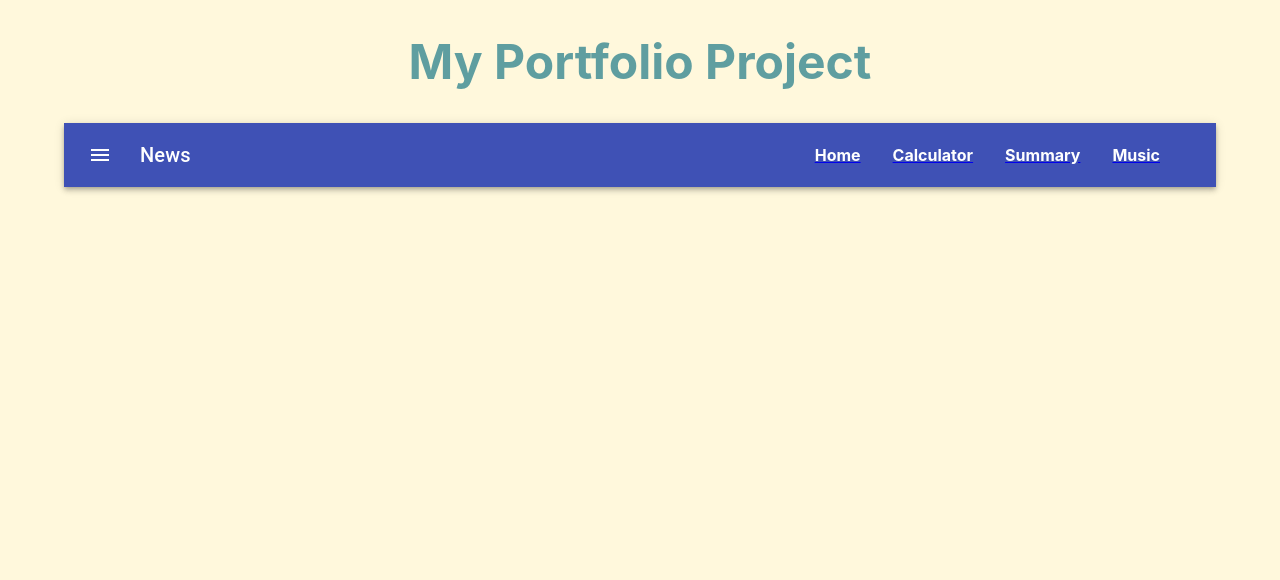
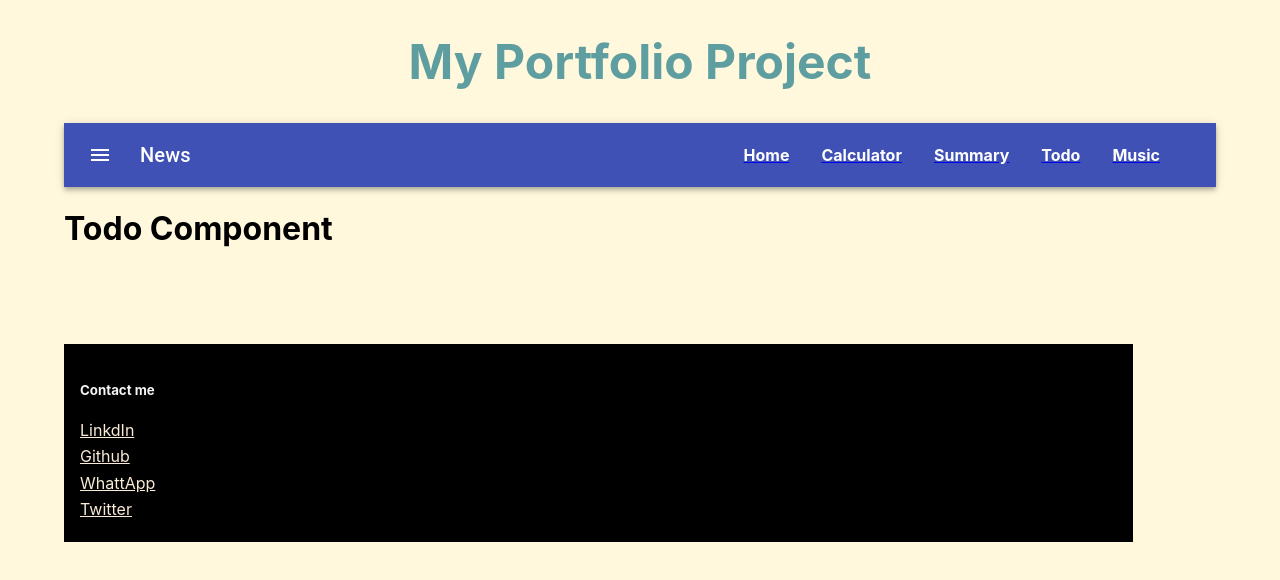
Before and after one commit to sheriffdeen-yusuf/triple-react-apps, a React (Create React App) app: page /todo in a window 1280 px wide. Shown: the top 580 px of the page. Built offline with nearby package versions, Linux system fonts and the light colour scheme; the HTML template or start-up script is replaced by a standard one.

Commit message:
added todo nav to be implemented

```diff
--- a/src/App.css
+++ b/src/App.css
@@ -91,6 +91,6 @@ footer {
   padding: 1rem;
   background-color: black;
   color: whitesmoke;
-  position: fixed;
   bottom: 0;
+  margin-top: 6rem;
 }
--- a/src/App.js
+++ b/src/App.js
@@ -11,6 +11,7 @@ import Music from './componet/music/Music';
 import Summary from './componet/summary/Summay';
 import SummaryProvider from './providers/SummaryProvider';
 import CostSummary from './componet/summary/CostSummary';
+import Todo from './componet/todo/Todo';
 
 
 
@@ -29,12 +30,11 @@ function App() {
               <SummaryProvider>
                      <Summary/>
               </SummaryProvider>
-
-
             }/>
+            <Route path='/todo' element={<Todo/>} />
           <Route path='/music' element={<Music/>} />
         </Routes>
-        {/* <Footer/> */}
+        <Footer/>
 
 
     </div>
--- a/src/componet/Header.js
+++ b/src/componet/Header.js
@@ -45,6 +45,9 @@ const Header = () => {
           <Link to='/summary'>
             <h4 className={classes.h4}>Summary</h4>
           </Link>
+          <Link to='/todo'>
+            <h4 className={classes.h4}>Todo</h4>
+          </Link>
           <Link to='/music'>
             <h4 className={classes.h4}>Music</h4>
           </Link>
--- /dev/null
+++ b/src/componet/todo/Todo.js
@@ -0,0 +1,9 @@
+const Todo = () => {
+    return(
+        <div>
+            <h1>Todo Component</h1>
+        </div>
+    )
+}
+
+export default Todo
```
